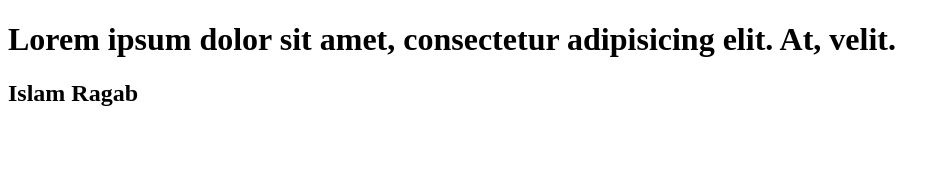
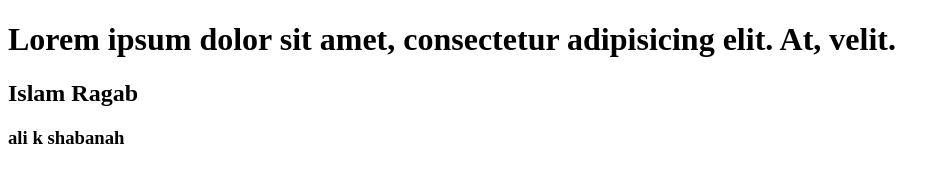
Before and after one commit to ragaabislam/reporfortest, a plain HTML site: page index.html in a window 1280 px wide. Shown: the whole page, without its empty margins (0-950 px from the left). Drawn offline with Linux system fonts and the light colour scheme.

Commit message:
adding h3

```diff
--- a/index.html
+++ b/index.html
@@ -8,5 +8,6 @@
 <body>
     <h1>Lorem ipsum dolor sit amet, consectetur adipisicing elit. At, velit.</h1>
     <h2>Islam Ragab</h2>
+    <h3>ali k shabanah</h3>
 </body>
 </html>
```
